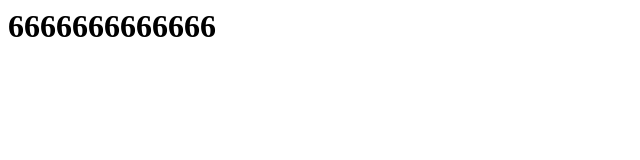
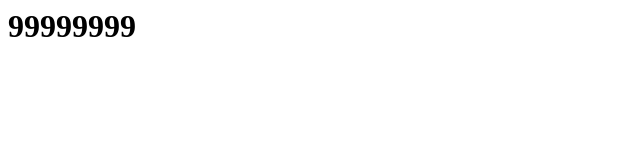
Before and after one commit to Super-Doro/Super-Doro.github.io, a plain HTML site: page index.html in a window 1280 px wide. Shown: the whole page, without its empty margins (0-640 px from the left). Drawn offline with Linux system fonts and the light colour scheme.

Commit message:
Update index.html

```diff
--- a/index.html
+++ b/index.html
@@ -1 +1 @@
-<h1>6666666666666</h1>
+<h1>99999999</h1>
```
